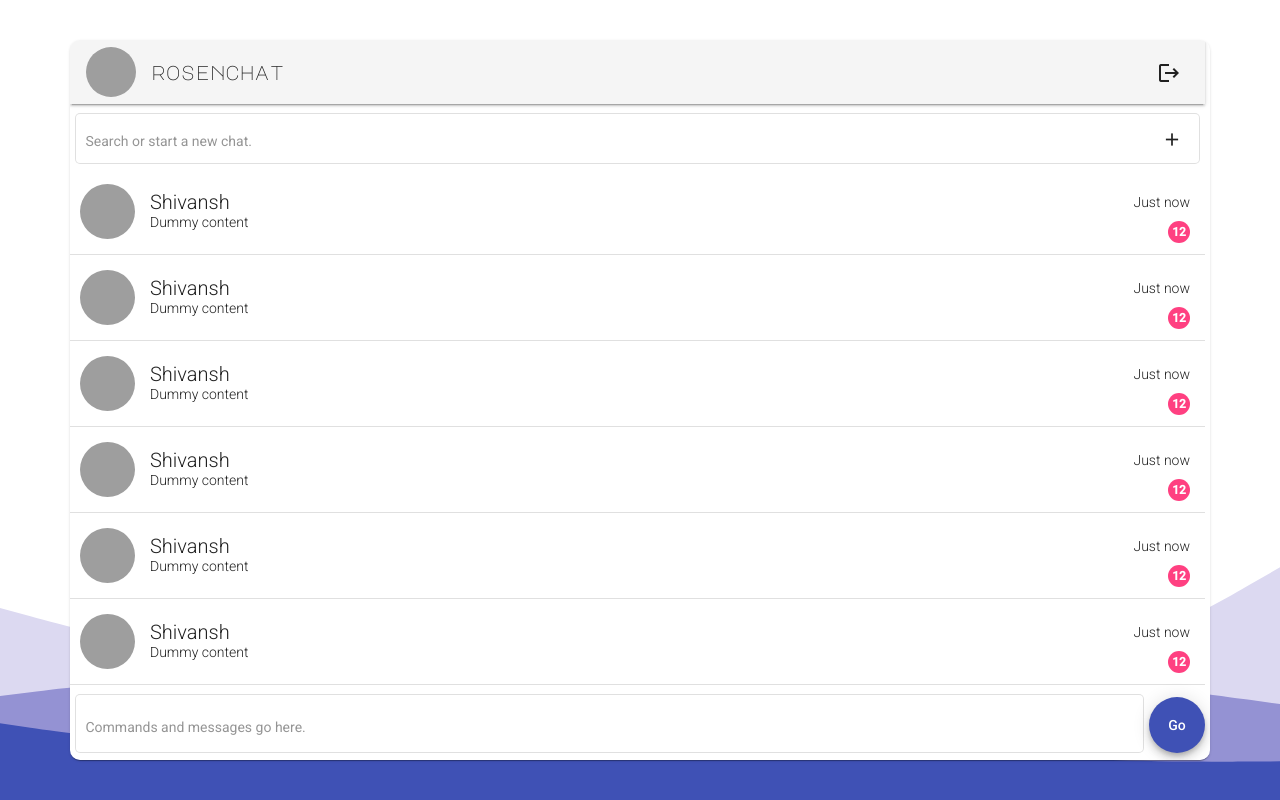
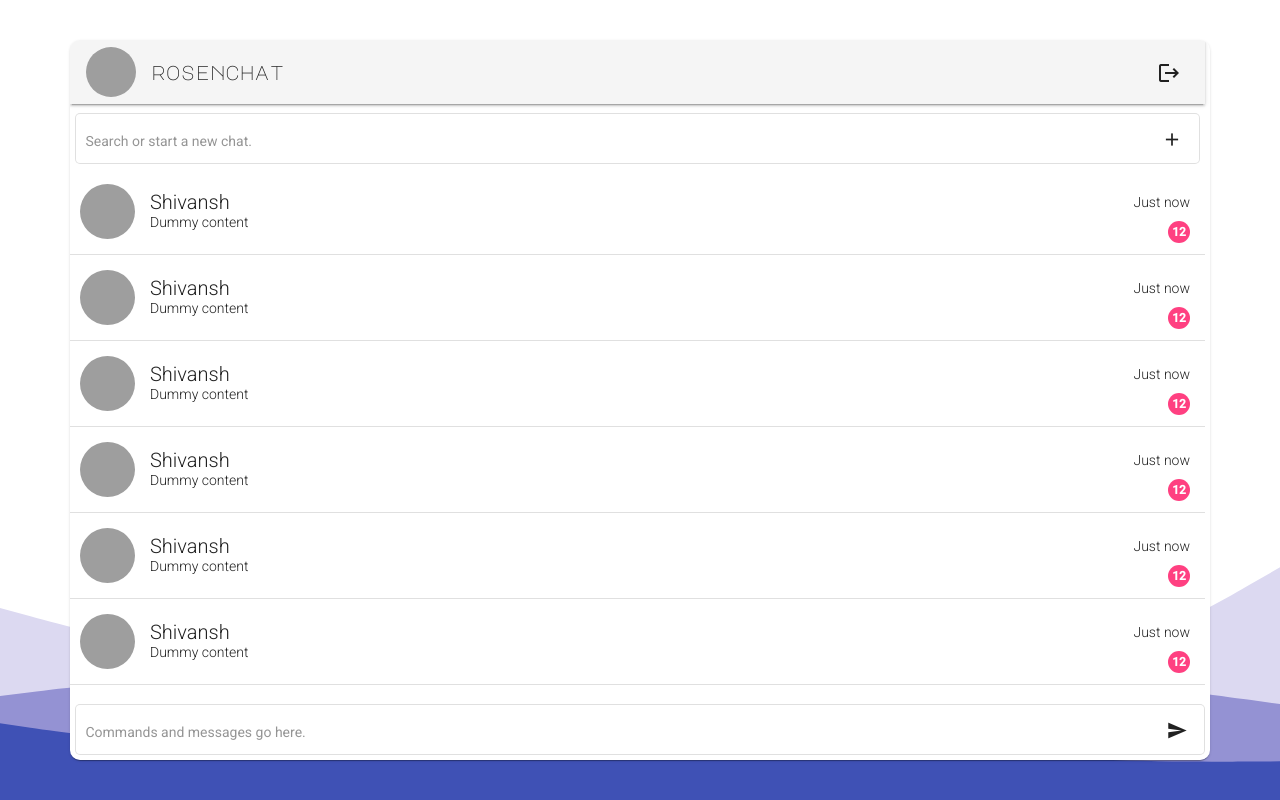
Before and after one commit to shivanshkc/rosenchat, an Angular app: page /home in a window 1280 px wide. Built offline with nearby package versions, Linux system fonts and the light colour scheme; grey boxes are pictures that could not be loaded.

Commit message:
Input component simplified.

```diff
--- a/src/modules/home/components/input/input.component.html
+++ b/src/modules/home/components/input/input.component.html
@@ -1,7 +1,6 @@
-<div class="w-100 h-100 align-vertical">
-  <mat-form-field appearance="outline">
-    <input matInput autocomplete="off" placeholder="Commands and messages go here." [(ngModel)]="mainInput" (keyup.enter)="onEnter()" />
-  </mat-form-field>
-
-  <button mat-fab color="primary" (click)="onEnter()">Go</button>
-</div>
+<mat-form-field appearance="outline" class="w-100">
+  <input matInput autocomplete="off" placeholder="Commands and messages go here." [(ngModel)]="mainInput" (keyup.enter)="onEnter()" />
+  <button matSuffix mat-icon-button (click)="onEnter()">
+    <mat-icon>send</mat-icon>
+  </button>
+</mat-form-field>
--- a/src/modules/home/components/input/input.component.scss
+++ b/src/modules/home/components/input/input.component.scss
@@ -4,19 +4,3 @@
   margin-bottom: -1.25em !important;
   padding-bottom: 0;
 }
-
-// For mat-form-field.
-mat-form-field {
-  // Takes full height of underlying input.
-  height: 100%;
-  // Clearance from button.
-  margin-right: 5px;
-  // Width as per margin and button width.
-  width: calc(100% - 56px - 5px);
-}
-
-// For the input inside the mat-form-field.
-input {
-  // Manually increasing the height.
-  height: 25px;
-}
--- a/src/modules/home/home.component.scss
+++ b/src/modules/home/home.component.scss
@@ -46,7 +46,7 @@
 // For the row that contains the chat-list and chat-box.
 .first-row {
   // Take all height except for what is required by the input.
-  height: calc(100% - 70px);
+  height: calc(100% - 60px);
   // Take full width.
   width: 100%;
   // No margins.
@@ -56,7 +56,7 @@
 // For the row that contains input.
 .second-row {
   // Take whatever height required.
-  height: 70px;
+  height: 60px;
   // Take full width.
   width: 100%;
   // No margins.
```
